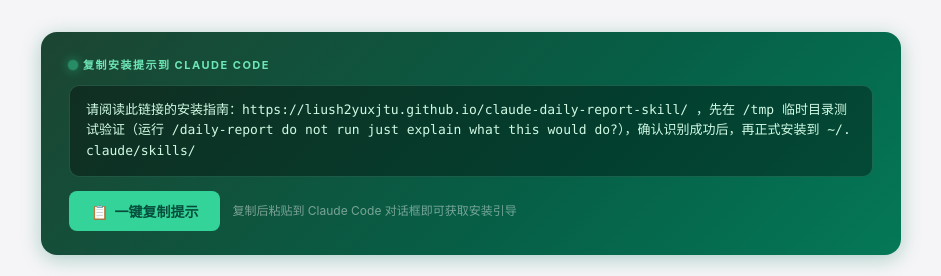
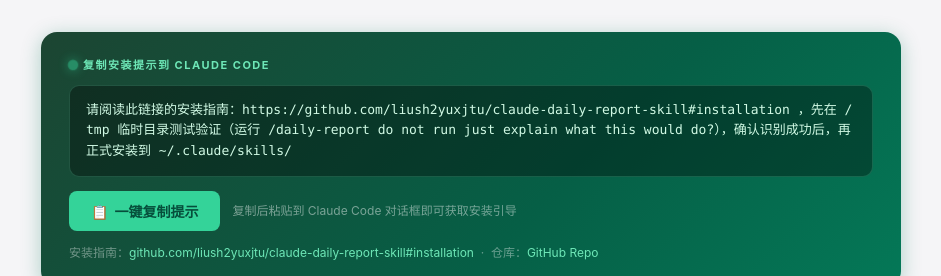
Before and after one commit to liush2yuxjtu/claude-daily-report-skill, a plain HTML site: page index.html in a window 1280 px wide. Shown: the top 276 px of the page, without its empty margins (169-1110 px from the left). Drawn offline with Linux system fonts and the light colour scheme.

Commit message:
fix: use GitHub repo URL in install copy-prompt instead of Pages URL
- Copy prompt now points to github.com/liush2yuxjtu/claude-daily-report-skill#installation
- Added visible reference links below the copy bar (repo + install anchor)
- Verified all URLs return HTTP 200

```diff
--- a/index.html
+++ b/index.html
@@ -259,13 +259,18 @@
   <!-- ===== 安装提示复制条 ===== -->
   <div class="install-bar">
     <div class="install-bar-title">复制安装提示到 Claude Code</div>
-    <div class="install-bar-prompt" id="install-prompt">请阅读此链接的安装指南：https://liush2yuxjtu.github.io/claude-daily-report-skill/ ，先在 /tmp 临时目录测试验证（运行 /daily-report do not run just explain what this would do?），确认识别成功后，再正式安装到 ~/.claude/skills/</div>
+    <div class="install-bar-prompt" id="install-prompt">请阅读此链接的安装指南：https://github.com/liush2yuxjtu/claude-daily-report-skill#installation ，先在 /tmp 临时目录测试验证（运行 /daily-report do not run just explain what this would do?），确认识别成功后，再正式安装到 ~/.claude/skills/</div>
     <div class="install-bar-actions">
       <button class="copy-btn" id="copy-btn" onclick="copyPrompt()">
         <span id="copy-icon">📋</span>
         <span id="copy-label">一键复制提示</span>
       </button>
       <span class="copy-hint">复制后粘贴到 Claude Code 对话框即可获取安装引导</span>
+    </div>
+    <div style="margin-top:12px; font-size:12px; color:rgba(255,255,255,0.4);">
+      安装指南：<a href="https://github.com/liush2yuxjtu/claude-daily-report-skill#installation" target="_blank" style="color:#6ee7b7; text-decoration:none;">github.com/liush2yuxjtu/claude-daily-report-skill#installation</a>
+      &nbsp;·&nbsp;
+      仓库：<a href="https://github.com/liush2yuxjtu/claude-daily-report-skill" target="_blank" style="color:#6ee7b7; text-decoration:none;">GitHub Repo</a>
     </div>
   </div>
 
```
